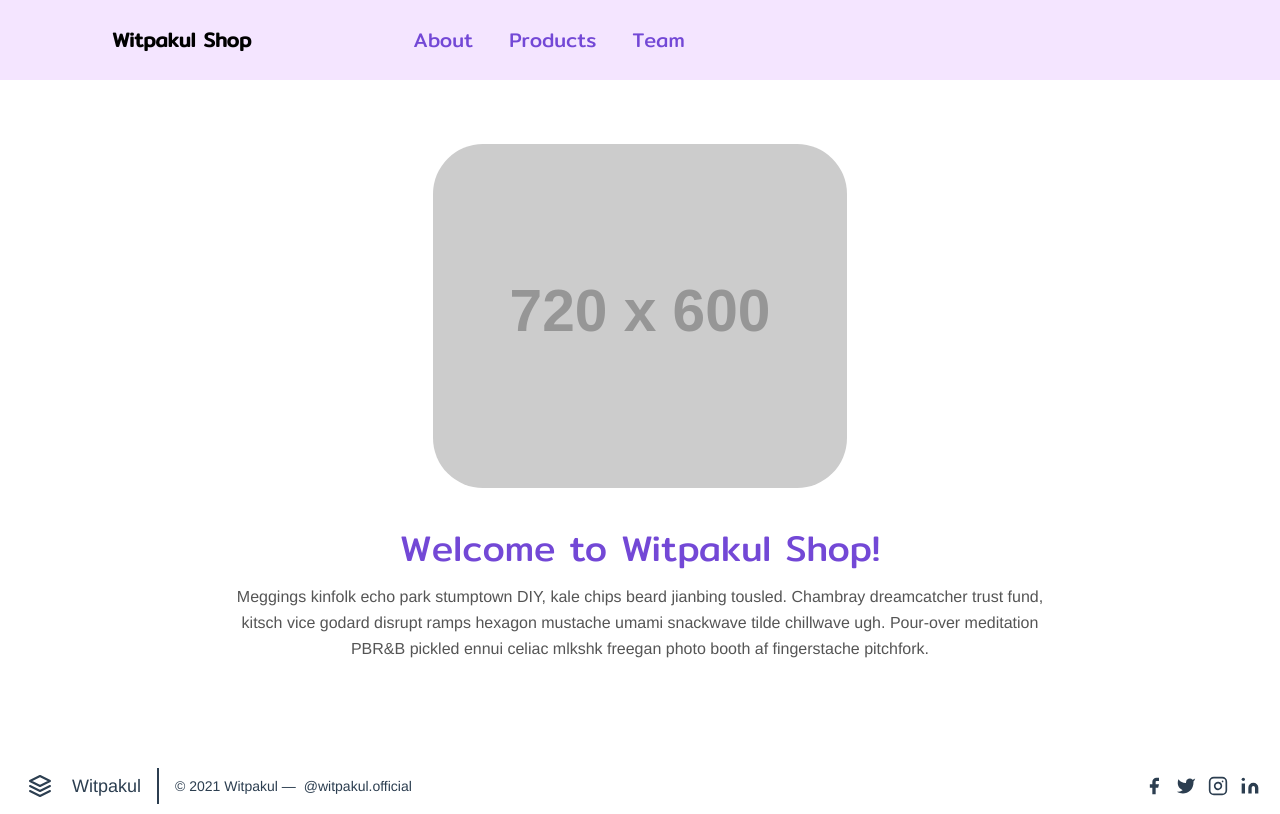
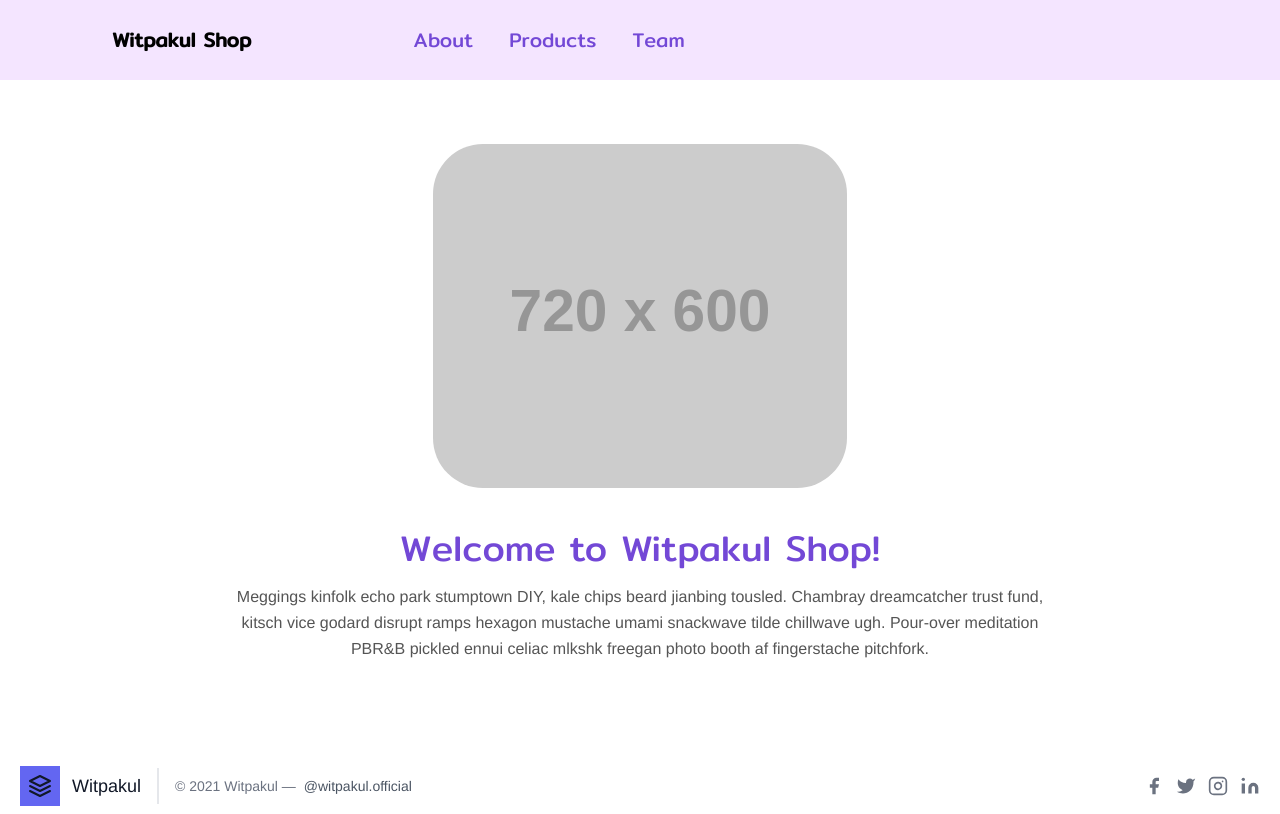
Before and after one commit to WitPaKul/Front_End, a Vue app: page / in a window 1280 px wide. Built offline with nearby package versions, Linux system fonts and the light colour scheme.

Commit message:
[ADD] extend existed color to default color

```diff
--- a/tailwind.config.js
+++ b/tailwind.config.js
@@ -4,6 +4,7 @@ module.exports = {
   purge: { content: ['./public/**/*.html', './src/**/*.vue'] },
   darkMode: false, // or 'media' or 'class'
   theme: {
+    extend: {
       colors: {
         transparent: 'transparent',
         current: 'currentColor',
@@ -29,6 +30,7 @@ module.exports = {
         green: 'green',
         red: 'red'
       },
+    },
     borderRadius: {
       DEFAULT: '50px'
     }
```
Lines whose indentation alone changed are shown as unchanged.
